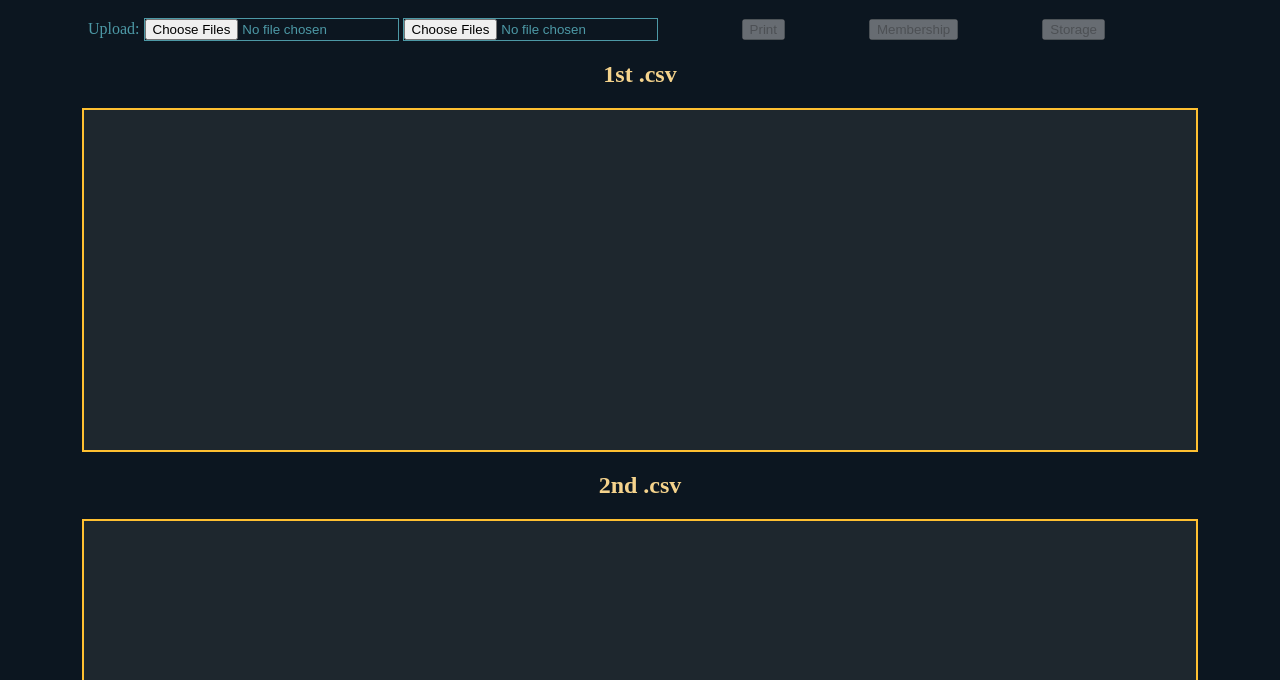
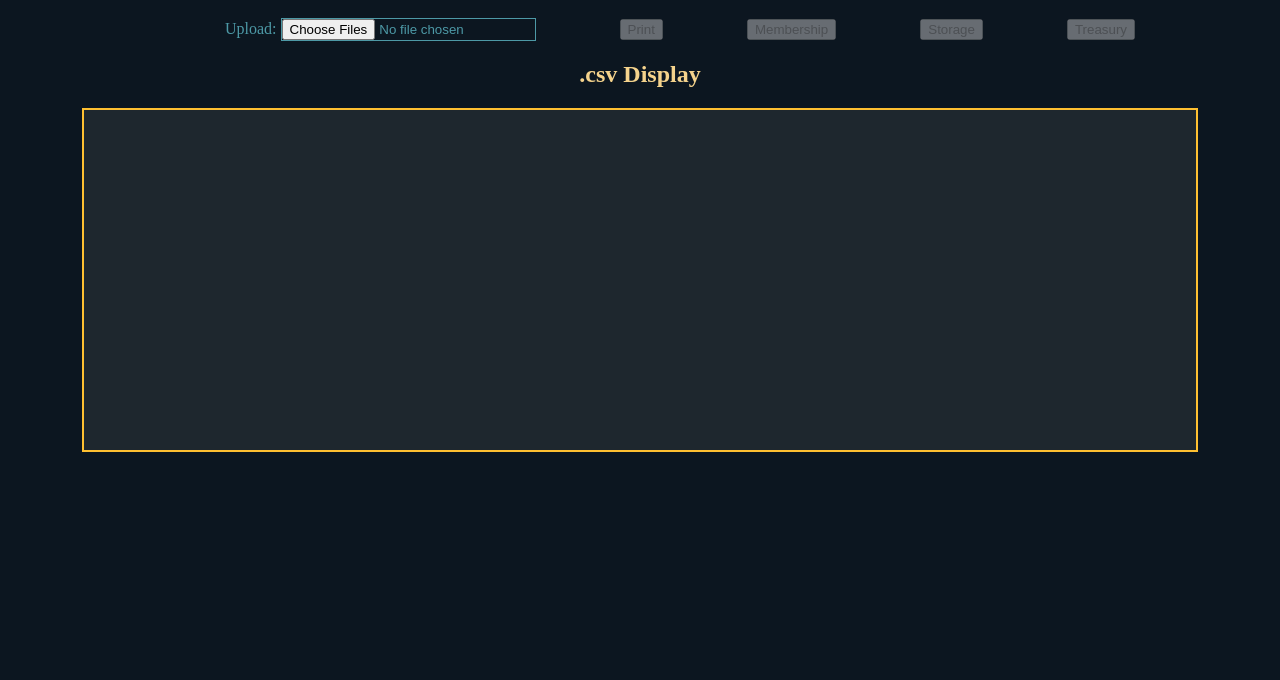
Before and after one commit to quantsr/The-Exceeds-Log, a plain HTML site: page index.html in a window 1280 px wide. Shown: the part 120-800 px from the top of the page. Drawn offline with Linux system fonts and the light colour scheme.

Commit message:
Update index.html

```diff
--- a/index.html
+++ b/index.html
@@ -3,7 +3,7 @@
 
 <head>
   <meta charset="UTF-8">
-  <title>CSV Logger</title>
+  <title>.csv Logger</title>
   <meta name="viewport" content="width=device-width, initial-scale=1">
   <link rel="stylesheet" href="styles/index.css">
 </head>
@@ -11,7 +11,7 @@
 <body>
   <div class="header">
     <h1>The Exceeds Guild Logger</h1>
-  </div>
+
     <div class="wrapper">
       <label>Upload:</label>
       <input type= "file"
@@ -19,20 +19,16 @@
              accept=".csv"
              onchange='openFile(event)'
              multiple>
-    <input type= "file"
-           id= "csv-upload2"
-           accept=".csv"
-           onchange='openFile2(event)'
-           multiple>
+
       <button id= "operation-print" type="button" disabled= true onclick="print()">Print</button>
       <button id= "operation-membership" type="button" disabled= true onclick="readMember()">Membership</button>
       <button id= "operation-storage" type="button" disabled= true onclick="storage()">Storage</button>
+      <button id= "operation-treasury" type="button" disabled= true onclick="treasury()">Treasury</button>
 
     </div>
-  <h2>1st .csv</h2>
+  </div>
+  <h2>.csv Display</h2>
   <div id = "output"></div>
-  <h2>2nd .csv</h2>
-  <div id = "output2"></div>
 
   <script src="scripts/index.js"></script>
 
```
Lines whose indentation alone changed are shown as unchanged.
